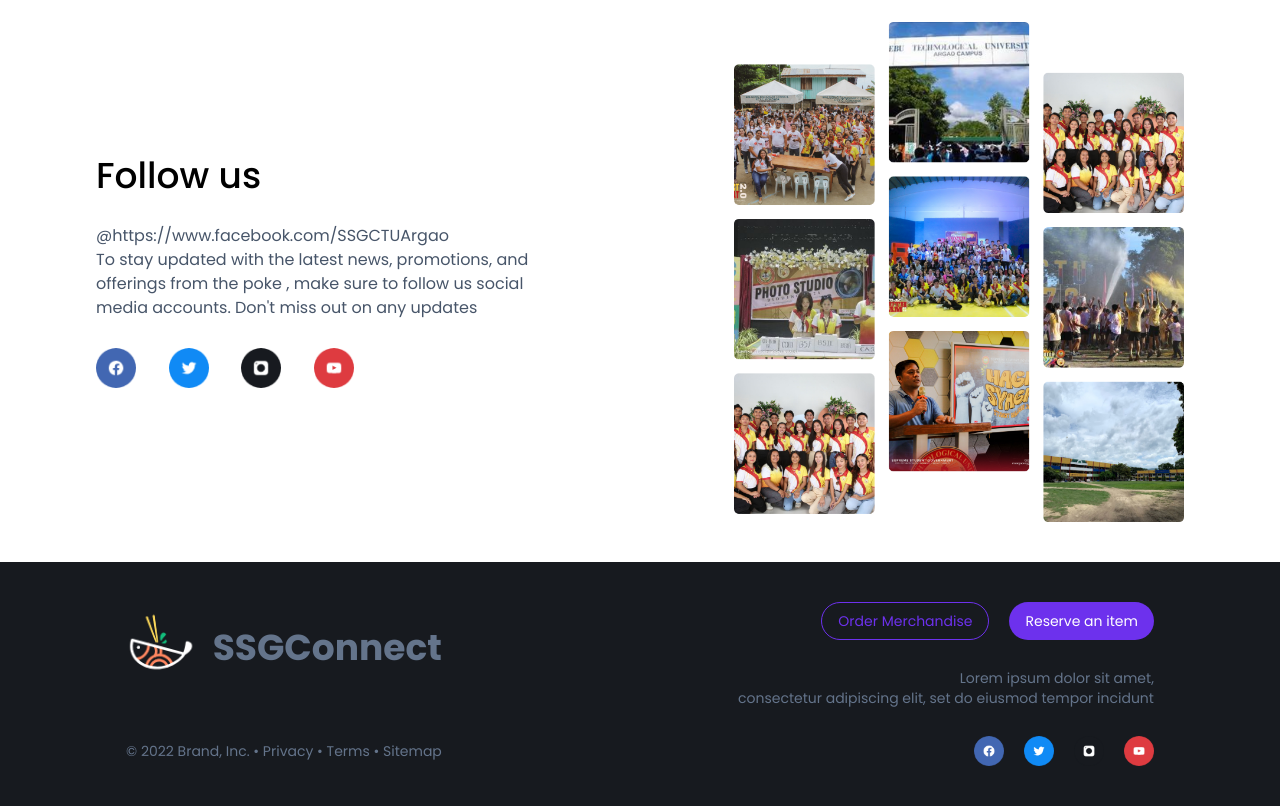
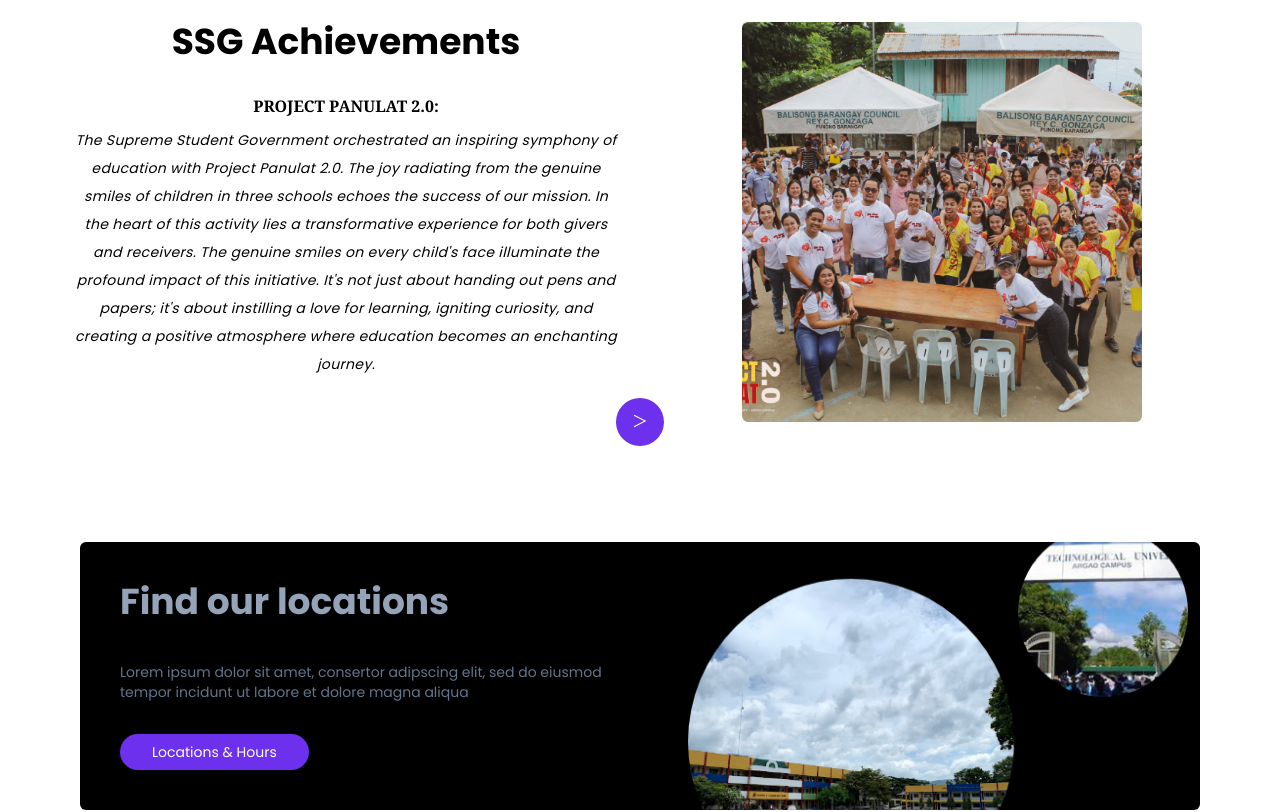
Before and after one commit to Aybaaan1/capstone, a Next.js app: page / in a window 1280 px wide. Shown: the part 1600-2412 px from the top of the page. Built offline with nearby package versions, Linux system fonts and the light colour scheme.

Commit message:
lost and found page: done

```diff
--- a/app/lostandfound/page.jsx
+++ b/app/lostandfound/page.jsx
@@ -1,12 +1,78 @@
+"use client";
 import Image from "next/image";
 
 export default function page(){
+
+    const items = [
+        {path: "/imgs/tshirt.png"},
+        {path: "/imgs/lanyards.png"},
+        {path: "/imgs/totebag.png"},
+        {path: "/imgs/flask.png"},
+        {path: "/imgs/tshirt.png"},
+        {path: "/imgs/lanyards.png"},
+        {path: "/imgs/totebag.png"},
+        {path: "/imgs/flask.png"},
+        {path: "/imgs/tshirt.png"},
+        {path: "/imgs/lanyards.png"},
+        {path: "/imgs/totebag.png"},
+        {path: "/imgs/flask.png"}
+    ]
+
+    const sociallinks = [
+        {image: "/imgs/fb-icon.png", href: "/"},
+        {image: "/imgs/twitter-icon.png", href: "/"},
+        {image: "/imgs/instagram-icon.png", href: "/"},
+        {image: "/imgs/youtube-icon.png", href: "/"}
+    ]
+
     return (
-        <div>
+        <div className="mt-10">
             <section
+            // , backgroundSize: "cover", backgroundRepeat: "no-repeat", backgroundPosition: "center center"
         style={{ backgroundImage: "url('/imgs/ctulogo.png')" }}
-        className="w-full h-56 mt-10"
+        className="w-full h-56 bg-cover bg-no-repeat bg-center "
       ></section>
+      <section className="mt-10 bg-slate-50 flex flex-col items-center justify-center py-10 gap-10">
+        <div className="flex items-center justify-end gap-32 w-4/5 px-6">
+            <h1 className="font-bold text-5xl">Found Items</h1>
+            <button className="bg-primary text-white px-6 py-4 rounded-full text-sm">Report Found Item</button>
+        </div>
+        <div className="grid grid-cols-4 place-items-center gap-14">
+            {items.map((item) => (
+                <Image src={item.path} height={200} width={200}/>
+            ))}
+        </div>
+        <button className="border-black border px-10 py-3 rounded-full">See All</button>
+      </section>
+      <section className=" flex flex-col items-center justify-center py-10 gap-20">
+        <div className="flex items-center justify-end gap-44 w-4/5 px-6">
+            <h1 className="font-bold text-5xl">Lost Items</h1>
+            <button className="bg-primary text-white px-6 py-4 rounded-full text-sm">Report Lost Item</button>
+        </div>
+        <div className="grid grid-cols-4 place-items-center gap-14">
+            {items.map((item) => (
+                <Image src={item.path} height={200} width={200}/>
+            ))}
+        </div>
+        <button className="border-black border px-10 py-3 rounded-full">See All</button>
+      </section>
+      <section className="flex items-center justify-between px-24 overflow-hidden py-10">
+                <div className="text-black w-[450px] flex flex-col gap-7">
+                    <h1 className="font-medium text-4xl">Follow us</h1>
+                    <div className="flex flex-col ">
+                    <p className="text-slate-600">@https://www.facebook.com/SSGCTUArgao</p>
+                    <p className="text-slate-600">To stay updated with the latest news, promotions, and offerings from the poke , make sure to follow us social media accounts. Don't miss out on any  updates</p>
+                    </div>
+                    <div className="flex pr-48 items-center justify-between">
+                        {
+                            sociallinks.map((links) => (
+                                <Image src={links.image} href={links.href} height={40} width={40}/>
+                            ))
+                        }
+                    </div>
+                </div>
+                <Image src="/imgs/followus_group_pic.png" height={450} width={450}/>
+            </section>
         </div>
     )
 }
--- a/app/page.jsx
+++ b/app/page.jsx
@@ -1,7 +1,43 @@
+"use client";
 import Image from "next/image";
 import Button from "./_components/Button";
+import { useState } from "react";
 
 export default function Home(){
+
+    const [activeAchievement, setActiveAchievement] = useState(0);
+  const ssgAchievements = [
+    {
+      title: "PROJECT PANULAT 2.0:",
+      description:
+        "The Supreme Student Government orchestrated an inspiring symphony of education with Project Panulat 2.0. The joy radiating from the genuine smiles of children in three schools echoes the success of our mission. In the heart of this activity lies a transformative experience for both givers and receivers. The genuine smiles on every child's face illuminate the profound impact of this initiative. It's not just about handing out pens and papers; it's about instilling a love for learning, igniting curiosity, and creating a positive atmosphere where education becomes an enchanting journey.",
+      image: "/imgs/ssgachievement_1.png",
+    },
+    {
+      title: "PROJECT PANULAT 3.0:",
+      description:
+        "TESTING TESTING TESSTING orchestrated an inspiring symphony of education with Project Panulat 2.0. The joy radiating from the genuine smiles of children in three schools echoes the success of our mission. In the heart of this activity lies a transformative experience for both givers and receivers. The genuine smiles on every child's face illuminate the profound impact of this initiative. It's not just about handing out pens and papers; it's about instilling a love for learning, igniting curiosity, and creating a positive atmosphere where education becomes an enchanting journey.",
+      image: "/imgs/ssgachievement_1.png",
+    },
+    {
+      title: "PROJECT PANULAT 123.0:",
+      description:
+        "BILAT SA BAKAAAAA orchestrated an inspiring symphony of education with Project Panulat 2.0. The joy radiating from the genuine smiles of children in three schools echoes the success of our mission. In the heart of this activity lies a transformative experience for both givers and receivers. The genuine smiles on every child's face illuminate the profound impact of this initiative. It's not just about handing out pens and papers; it's about instilling a love for learning, igniting curiosity, and creating a positive atmosphere where education becomes an enchanting journey.",
+      image: "/imgs/ssgachievement_1.png",
+    },
+  ];
+
+  const handleNextClick = () => {
+    if (activeAchievement < ssgAchievements.length - 1) {
+      setActiveAchievement((prev) => prev + 1);
+    }
+  };
+
+  const handlePrevClick = () => {
+    if (activeAchievement > 0) {
+      setActiveAchievement((prev) => prev - 1);
+    }
+  };
 
     const Merchandise = [
         {picture: "/imgs/tshirt.png", item: "University T-Shirt", price: "250.00"},
@@ -35,7 +71,7 @@ export default function Home(){
                 <p>The SSG Connect is a comprehensive digital platform meticulously designed to streamline student services and enhance engagement within CTU Argao (CTU-AC). Through its innovative features and user-friendly interface, this system aims to empower students by providing convenient access to essential resources and support systems
                 </p>
             </section>
-            <section className=" text-black w-full bg-[#f5f5f5] flex flex-col items-center justify-center py-16 gap-10">
+            <section className=" text-black w-full bg-slate-50 flex flex-col items-center justify-center py-16 gap-10">
                 <h1 className="font-bold text-4xl text-black">University Merchandise</h1>
                 <div className="flex items-center justify-between w-4/5">
                     {Merchandise.map((merchs) =>(
@@ -51,7 +87,70 @@ export default function Home(){
                 </div>
                 <button className="border-black border px-10 py-3 rounded-full">Explore more</button>
             </section>
-            <section className="flex items-center justify-between px-24 overflow-hidden py-10">
+            <section className="relative w-full flex px-16 py-10 gap-10 ">
+        <div className="text-center px-2 flex-1">
+          <h1 className="font-bold text-4xl mb-8">SSG Achievements</h1>
+          <p className="font-bold font-serif">
+            {ssgAchievements[activeAchievement].title}
+          </p>
+          <p className="text-sm mt-2 italic tracking-wide leading-7">
+            {ssgAchievements[activeAchievement].description}
+          </p>
+        </div>
+        <div className="flex-1 flex justify-center">
+          <Image
+            src={ssgAchievements[activeAchievement].image}
+            width={400}
+            height={400}
+          />
+        </div>
+        <div className="flex gap-2 absolute bottom-4 transform left-1/2 -translate-x-1/2">
+          {activeAchievement > 0 && (
+            <button
+              onClick={handlePrevClick}
+              className=" text-white bg-primary px-4 py-3 rounded-full "
+            >
+              ＜
+            </button>
+          )}
+
+          {activeAchievement < ssgAchievements.length - 1 && (
+            <button
+              onClick={handleNextClick}
+              className="text-white bg-primary px-4 py-3 rounded-full "
+            >
+              ＞
+            </button>
+          )}
+        </div>
+      </section>
+      <section className="w-full p-20 bg-white">
+        <div className="flex bg-black p-10 rounded-md overflow-hidden">
+          <div className="flex-1 flex flex-col">
+            <h1 className="font-bold text-4xl text-slate-400 mb-10">
+              Find our locations
+            </h1>
+            <p className="text-slate-500 text-sm mb-8">
+              Lorem ipsum dolor sit amet, consertor adipscing elit, sed do
+              eiusmod tempor incidunt ut labore et dolore magna aliqua
+            </p>
+            <div>
+              <button className="text-white px-8 py-2 bg-primary rounded-3xl text-sm">
+                Locations & Hours
+              </button>
+            </div>
+          </div>
+          <div className="flex-1 flex items-center justify-center relative">
+            <Image
+              src={"/imgs/cta-img.png"}
+              width={500}
+              height={500}
+              className="translate-y-10 absolute -right-7"
+            />
+          </div>
+        </div>
+      </section>
+            <section className="bg-slate-50 flex items-center justify-between px-24 overflow-hidden py-10">
                 <div className="text-black w-[450px] flex flex-col gap-7">
                     <h1 className="font-medium text-4xl">Follow us</h1>
                     <div className="flex flex-col ">
--- a/tailwind.config.js
+++ b/tailwind.config.js
@@ -14,6 +14,7 @@ module.exports = {
       },
       colors: {
         primary: "#6D31EDFF",
+        bgslate: "#f5f5f5",
       },
     },
   },
```
